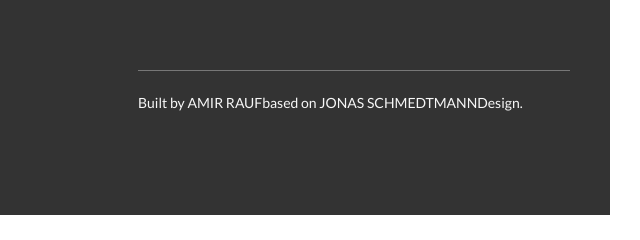
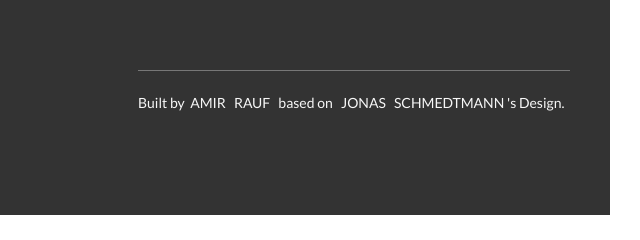
Before and after one commit to amirrezarauf/natours, a website: page index.html in a window 1280 px wide. Shown: the part 5563-5803 px from the top of the page, 640-1280 px from the left. Drawn offline with Linux system fonts and the light colour scheme.

Commit message:
Improve footer space

```diff
--- a/index.html
+++ b/index.html
@@ -457,8 +457,10 @@
         </div>
         <div class="col-1-of-2">
           <p class="footer__copyright">
-            Built by <a href="#" class="footer__link">Amir Rauf</a>based on
-            <a href="#" class="footer__link">Jonas Schmedtmann</a>Design.
+            Built by &nbsp<a href="#" class="footer__link">Amir &nbsp Rauf</a>
+            &nbsp based on &nbsp
+            <a href="#" class="footer__link"> Jonas &nbsp Schmedtmann</a>
+            's Design.
           </p>
         </div>
       </div>
```
